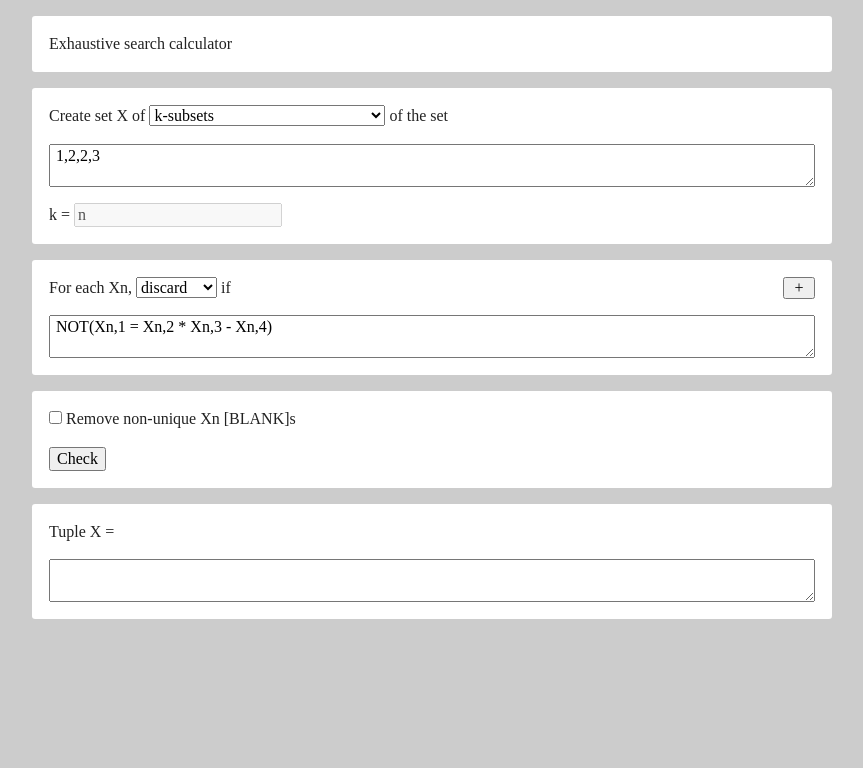
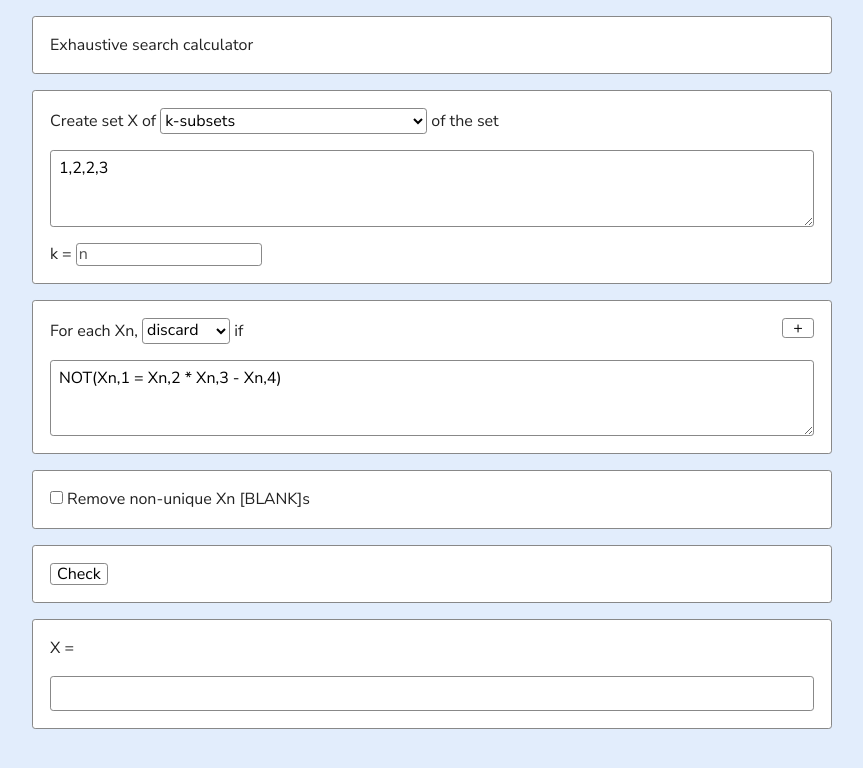
Before and after one commit to jonathanjameswatson/exhaustive-search-calculator, a plain HTML site: page index.html in a window 1280 px wide. Shown: the whole page, without its empty margins (208-1071 px from the left). Drawn offline with Linux system fonts and the light colour scheme.

Commit message:
Improved CSS

```diff
--- a/css/main.css
+++ b/css/main.css
@@ -103,7 +103,9 @@ textarea {
 
 body {
    margin: 1rem;
-   background-color: #ccc
+   background-color: #e2edfc;
+   font-family: 'Nunito Sans', sans-serif;
+   overflow-y: scroll;
 }
 
 p {
@@ -116,13 +118,18 @@ p {
   padding: 1px 1px;
   margin: 1rem auto;
   max-width: 50rem;
+  height: auto;
   width: 100%;
+  border: solid 1px #888;
 }
 
 textarea {
   width: calc(100% - 2rem);
   margin: 1rem;
   display: block;
+  padding: 0.5rem;
+  height: 4.8rem;
+  line-height: 1.2;
 }
 
 .operator {
@@ -136,16 +143,20 @@ textarea {
   margin-left: 0;
 }
 
+input, textarea, select {
+  background-color: white;
+  border-radius: 0.2rem;
+  border: solid 1px #888;
+  outline: none;
+  box-shadow: none;
+  max-width: 100%;
+}
 
-
-
-
-
-
-
-
-
-
+#output-box {
+  height: 2.2rem;
+  overflow-y: hidden;
+  resize: none;
+}
 
 /* ==========================================================================
    Helper classes
--- a/index.html
+++ b/index.html
@@ -14,6 +14,8 @@
 
   <link rel="stylesheet" href="css/normalize.css">
   <link rel="stylesheet" href="css/main.css">
+
+  <link href="https://fonts.googleapis.com/css?family=Nunito+Sans" rel="stylesheet">
 </head>
 
 <body>
@@ -38,7 +40,7 @@
       </select>
       of the set
     </p>
-    <textarea id="tuple-1"> 1,2,2,3 </textarea>
+    <textarea id="tuple-1">1,2,2,3</textarea>
     <p>
       k =
       <input type="text" id="k-box" value="n" disabled>
@@ -61,7 +63,7 @@
         </span>
         if
       </p>
-      <textarea class="command-box"> NOT(Xn,1 = Xn,2 * Xn,3 - Xn,4) </textarea>
+      <textarea class="command-box">NOT(Xn,1 = Xn,2 * Xn,3 - Xn,4)</textarea>
     </div>
   </div>
 
@@ -70,15 +72,18 @@
       <input type="checkbox" id="unique-box">
       Remove non-unique Xn [BLANK]s
     </p>
+  </div>
+
+  <div class="card">
     <p>
-      <input type="button" value="Check" onclick="check()">
+      <input type="button" value="Check" onclick="check();">
     </p>
   </div>
 
 
   <div class="card">
-    <p> Tuple X = </p>
-    <textarea readonly id="output-box"> </textarea>
+    <p> X = </p>
+    <textarea readonly id="output-box" onload="changeTextBox('');"></textarea>
   </div>
 
   <script src="js/vendor/modernizr-3.6.0.min.js"></script>
--- a/js/main.js
+++ b/js/main.js
@@ -5,7 +5,6 @@ const uniqueBox = document.getElementById("unique-box");
 let steps = document.getElementsByClassName("step");
 
 const keywords = {"AND":"&&", "OR":"||", "NOT":"!"};
-
 
 const unique = list => list.slice().sort((a, b) => a > b)
 .reduce((accumulator, currentValue) => {
@@ -40,9 +39,16 @@ const check = () => {
 
   if (uniqueBox.checked) x = unique(x);
 
+  changeTextBox((x.join("\n")));
+};
+
+const changeTextBox = (text) => {
+  console.log(text);
   outputBox.readonly = false;
-  outputBox.value = x.join("\n");
+  outputBox.value = text;
   outputBox.readonly = true;
+  outputBox.style.height = '1rem';
+  outputBox.style.height = outputBox.scrollHeight + 'px';
 };
 
 const add = (element) => {
@@ -60,3 +66,5 @@ const minus = (element) => {
     }
   }
 };
+
+changeTextBox("");
```
